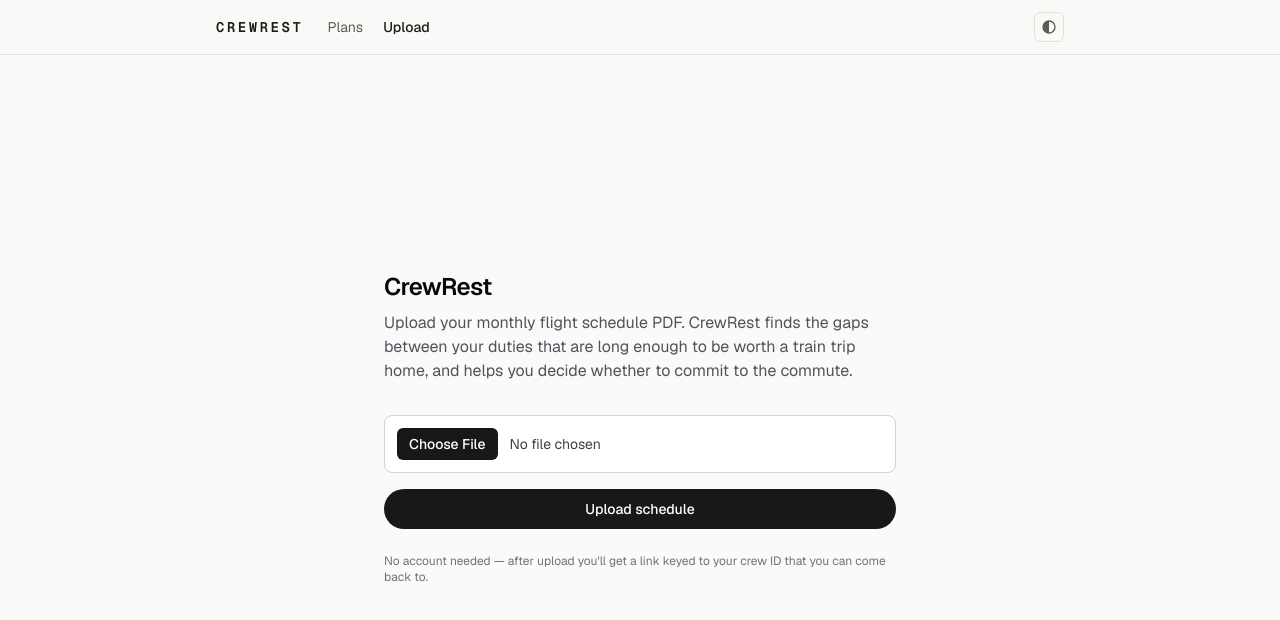
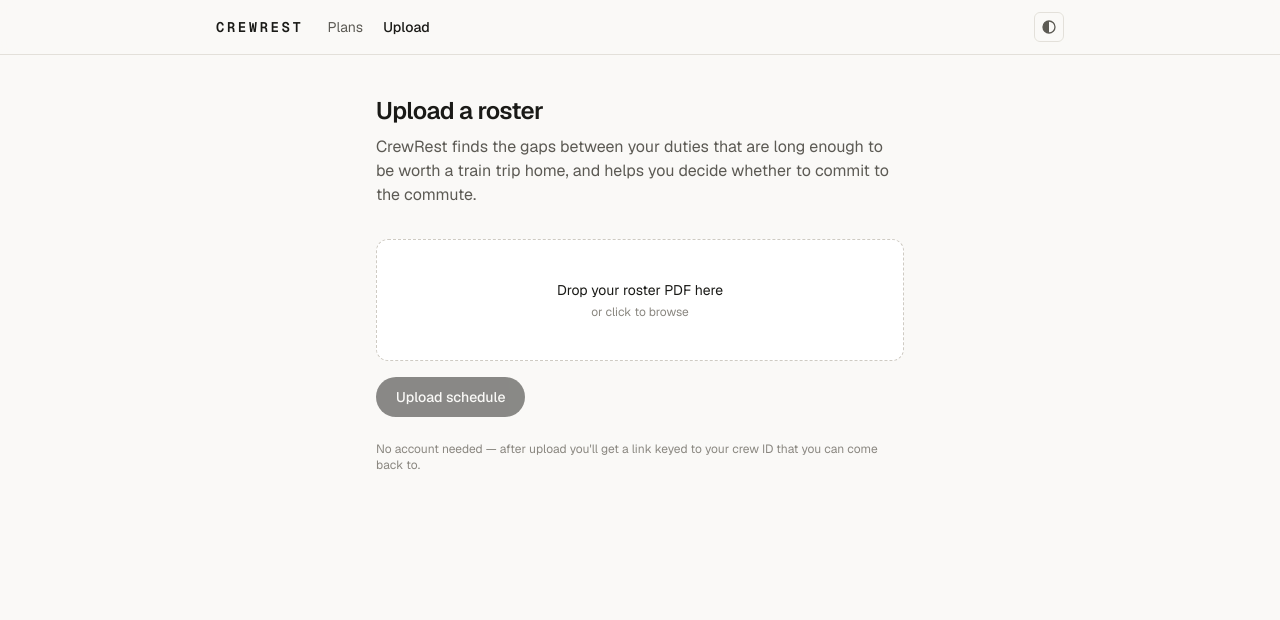
Before and after one commit to AbstractJosh/CrewRest, a Next.js app: page /upload in a window 1280 px wide. Shown: the top 620 px of the page. Built offline with nearby package versions, Linux system fonts and the light colour scheme.

Commit message:
Rebuild the upload page with a drop zone
The page was a client component in its entirety; it is now a server
component wrapping one client island. The bare file input becomes a drop
zone that reports the chosen filename and size, and rejects non-PDFs before
the request is made.

```diff
--- /dev/null
+++ b/src/app/upload/UploadForm.tsx
@@ -0,0 +1,105 @@
+"use client";
+
+import { useRouter } from "next/navigation";
+import { useRef, useState } from "react";
+import { Button } from "@/components/ui/Button";
+import { Callout } from "@/components/ui/Callout";
+
+function formatSize(bytes: number): string {
+  return bytes < 1024 * 1024
+    ? `${Math.round(bytes / 1024)} KB`
+    : `${(bytes / (1024 * 1024)).toFixed(1)} MB`;
+}
+
+export default function UploadForm() {
+  const router = useRouter();
+  const fileInputRef = useRef<HTMLInputElement>(null);
+  const [file, setFile] = useState<File | null>(null);
+  const [isDragging, setIsDragging] = useState(false);
+  const [isUploading, setIsUploading] = useState(false);
+  const [error, setError] = useState<string | null>(null);
+
+  function accept(candidate: File | undefined) {
+    if (!candidate) return;
+    if (!candidate.name.toLowerCase().endsWith(".pdf")) {
+      setError("That isn't a PDF. Choose your roster PDF.");
+      return;
+    }
+    setError(null);
+    setFile(candidate);
+  }
+
+  async function handleSubmit(event: React.FormEvent<HTMLFormElement>) {
+    event.preventDefault();
+    if (!file) {
+      setError("Choose a schedule PDF first.");
+      return;
+    }
+
+    setIsUploading(true);
+    setError(null);
+    try {
+      const formData = new FormData();
+      formData.append("file", file);
+      const response = await fetch("/api/upload", { method: "POST", body: formData });
+      const data = await response.json();
+      if (!response.ok) {
+        setError(data.error ?? "Upload failed.");
+        return;
+      }
+      router.push(`/pilot/${data.crewId}`);
+    } catch {
+      setError("Upload failed. Check your connection and try again.");
+    } finally {
+      setIsUploading(false);
+    }
+  }
+
+  return (
+    <form onSubmit={handleSubmit} className="mt-8 flex flex-col gap-4">
+      <div
+        onDragOver={(event) => {
+          event.preventDefault();
+          setIsDragging(true);
+        }}
+        onDragLeave={() => setIsDragging(false)}
+        onDrop={(event) => {
+          event.preventDefault();
+          setIsDragging(false);
+          accept(event.dataTransfer.files[0]);
+        }}
+        onClick={() => fileInputRef.current?.click()}
+        className={`cursor-pointer rounded-xl border border-dashed px-5 py-10 text-center transition-colors ${
+          isDragging ? "border-ink-faint bg-sunken" : "border-perf bg-card"
+        }`}
+      >
+        <input
+          ref={fileInputRef}
+          type="file"
+          accept="application/pdf,.pdf"
+          className="hidden"
+          onChange={(event) => accept(event.target.files?.[0])}
+        />
+        {file ? (
+          <>
+            <p className="font-mono text-sm text-ink">{file.name}</p>
+            <p className="mt-1 text-xs text-ink-faint">
+              {formatSize(file.size)} · click to choose a different file
+            </p>
+          </>
+        ) : (
+          <>
+            <p className="text-sm text-ink">Drop your roster PDF here</p>
+            <p className="mt-1 text-xs text-ink-faint">or click to browse</p>
+          </>
+        )}
+      </div>
+
+      {error && <Callout tone="danger">{error}</Callout>}
+
+      <Button type="submit" disabled={isUploading || !file} className="self-start">
+        {isUploading ? "Reading schedule…" : "Upload schedule"}
+      </Button>
+    </form>
+  );
+}
--- a/src/app/upload/page.tsx
+++ b/src/app/upload/page.tsx
@@ -1,81 +1,21 @@
-"use client";
-
-import { useRouter } from "next/navigation";
-import { useRef, useState } from "react";
+import PageShell from "@/components/chrome/PageShell";
+import UploadForm from "./UploadForm";
 
 export default function UploadPage() {
-  const router = useRouter();
-  const fileInputRef = useRef<HTMLInputElement>(null);
-  const [isUploading, setIsUploading] = useState(false);
-  const [error, setError] = useState<string | null>(null);
+  return (
+    <PageShell width="narrow">
+      <h1 className="text-2xl font-semibold tracking-tight text-ink">Upload a roster</h1>
+      <p className="mt-2 text-ink-muted">
+        CrewRest finds the gaps between your duties that are long enough to be worth a train trip
+        home, and helps you decide whether to commit to the commute.
+      </p>
 
-  async function handleSubmit(event: React.FormEvent<HTMLFormElement>) {
-    event.preventDefault();
-    const file = fileInputRef.current?.files?.[0];
-    if (!file) {
-      setError("Choose a schedule PDF first.");
-      return;
-    }
+      <UploadForm />
 
-    setIsUploading(true);
-    setError(null);
-
-    try {
-      const formData = new FormData();
-      formData.append("file", file);
-      const response = await fetch("/api/upload", {
-        method: "POST",
-        body: formData,
-      });
-      const data = await response.json();
-      if (!response.ok) {
-        setError(data.error ?? "Upload failed.");
-        return;
-      }
-      router.push(`/pilot/${data.crewId}`);
-    } catch {
-      setError("Upload failed. Check your connection and try again.");
-    } finally {
-      setIsUploading(false);
-    }
-  }
-
-  return (
-    <div className="flex flex-1 items-center justify-center bg-zinc-50 px-6 py-16 dark:bg-black">
-      <main className="w-full max-w-lg">
-        <h1 className="text-2xl font-semibold tracking-tight text-zinc-950 dark:text-zinc-50">
-          CrewRest
-        </h1>
-        <p className="mt-2 text-zinc-600 dark:text-zinc-400">
-          Upload your monthly flight schedule PDF. CrewRest finds the gaps
-          between your duties that are long enough to be worth a train trip
-          home, and helps you decide whether to commit to the commute.
-        </p>
-
-        <form onSubmit={handleSubmit} className="mt-8 flex flex-col gap-4">
-          <input
-            ref={fileInputRef}
-            type="file"
-            accept="application/pdf,.pdf"
-            className="rounded-lg border border-zinc-300 bg-white p-3 text-sm text-zinc-700 file:mr-3 file:rounded-md file:border-0 file:bg-zinc-900 file:px-3 file:py-1.5 file:text-sm file:font-medium file:text-white dark:border-zinc-700 dark:bg-zinc-900 dark:text-zinc-200"
-          />
-          {error && (
-            <p className="text-sm text-red-600 dark:text-red-400">{error}</p>
-          )}
-          <button
-            type="submit"
-            disabled={isUploading}
-            className="rounded-full bg-zinc-900 px-5 py-2.5 text-sm font-medium text-white transition-colors hover:bg-zinc-700 disabled:opacity-50 dark:bg-zinc-100 dark:text-zinc-900 dark:hover:bg-white"
-          >
-            {isUploading ? "Reading schedule..." : "Upload schedule"}
-          </button>
-        </form>
-
-        <p className="mt-6 text-xs text-zinc-500 dark:text-zinc-500">
-          No account needed — after upload you&apos;ll get a link keyed to
-          your crew ID that you can come back to.
-        </p>
-      </main>
-    </div>
+      <p className="mt-6 text-xs text-ink-faint">
+        No account needed — after upload you&apos;ll get a link keyed to your crew ID that you can
+        come back to.
+      </p>
+    </PageShell>
   );
 }
```
